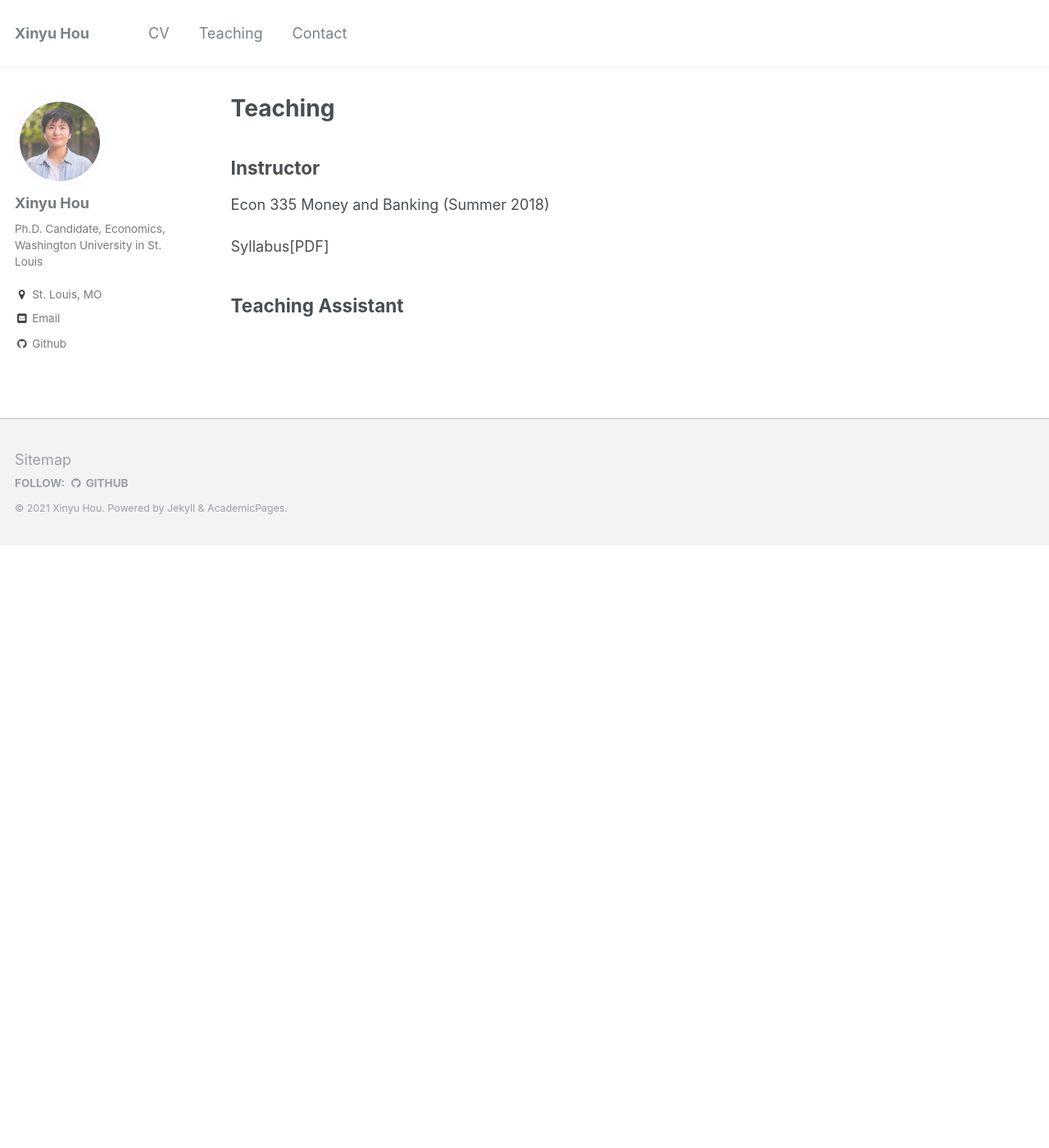
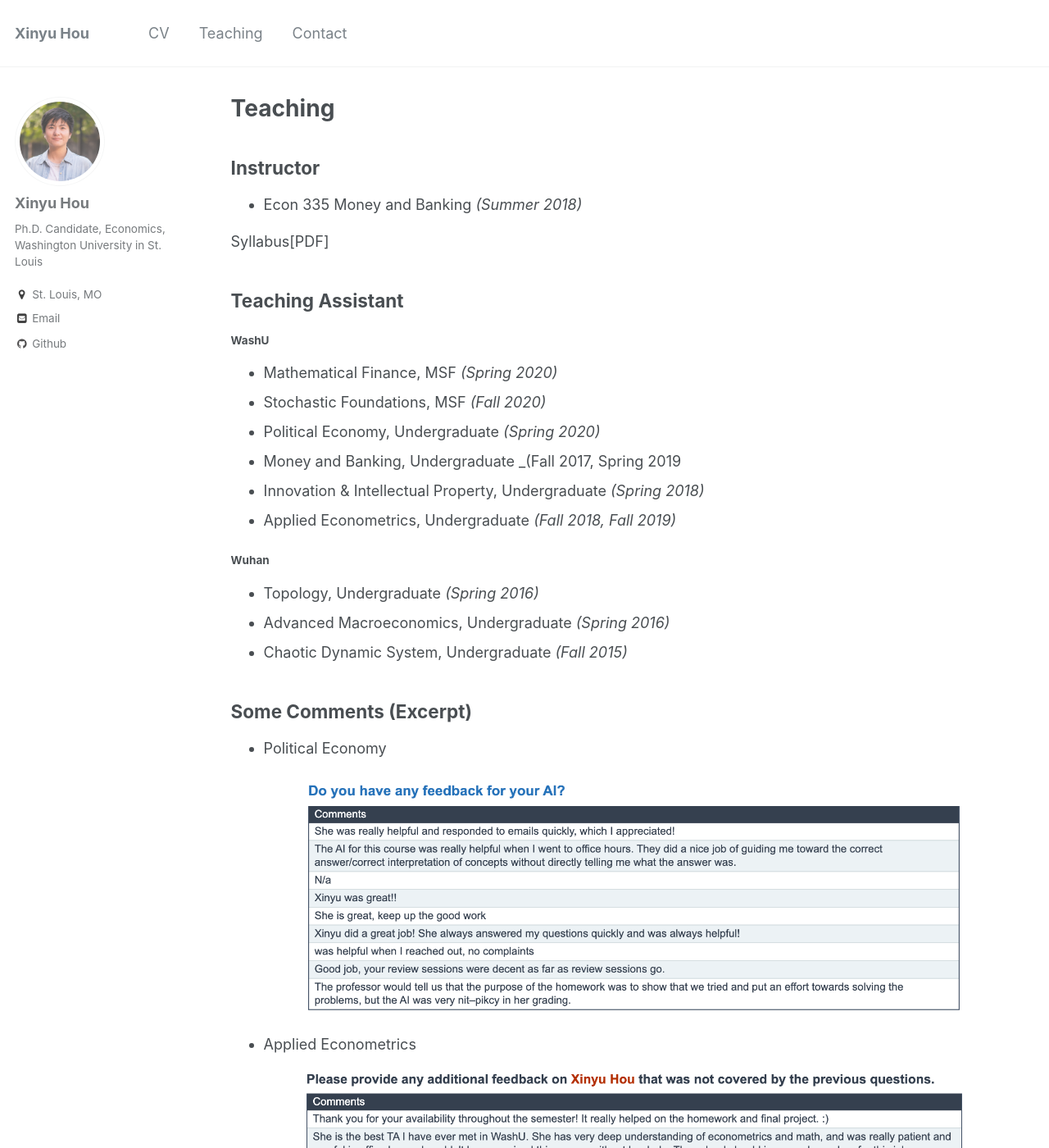
Before and after one commit to xinyuhou94/xinyuhou94.github.io, a Jekyll site: the page built from _pages/teaching.md, in a window 1280 px wide and 1400 px high. Shown: the whole window at 82% size. Built offline with Jekyll 4.4.1, drawn with Linux system fonts in a browser that asks for light colours.

Commit message:
Update teaching.md

```diff
--- a/_pages/teaching.md
+++ b/_pages/teaching.md
@@ -6,12 +6,37 @@ author_profile: true
 ---
 
 ## Instructor
-Econ 335 Money and Banking (Summer 2018)
+* Econ 335 Money and Banking _(Summer 2018)_
 
 [Syllabus[PDF]](http://xinyuhou94.github.io/files/Econ335_2018SUM_syllabus.pdf)
-
 <!-- <embed src="http://xinyuhou94.github.io/files/Econ335_2018SUM_syllabus.pdf" width="650" height="1800" type='application/pdf'> -->
 
 
 
 ## Teaching Assistant
+#### WashU
+* Mathematical Finance, MSF  _(Spring 2020)_
+* Stochastic Foundations, MSF     _(Fall 2020)_
+* Political Economy, Undergraduate     _(Spring 2020)_
+* Money and Banking, Undergraduate     _(Fall 2017, Spring 2019
+* Innovation & Intellectual Property, Undergraduate    _(Spring 2018)_
+* Applied Econometrics, Undergraduate     _(Fall 2018, Fall 2019)_
+
+
+#### Wuhan
+* Topology, Undergraduate     _(Spring 2016)_
+* Advanced Macroeconomics, Undergraduate     _(Spring 2016)_
+* Chaotic Dynamic System, Undergraduate     _(Fall 2015)_
+
+## Some Comments (Excerpt)
+* Political Economy
+<p align="center">
+  <img src="https://xinyuhou94.github.io/images/political.png?raw=true" alt="Photo" style="width: 800px;"/>
+</p>
+* Applied Econometrics
+<p align="center">
+  <img src="https://xinyuhou94.github.io/images/4151.png?raw=true" alt="Photo" style="width: 800px;"/>
+</p>
+<p align="center">
+  <img src="https://xinyuhou94.github.io/images/4151_1.png?raw=true" alt="Photo" style="width: 800px;"/>
+</p>
```
